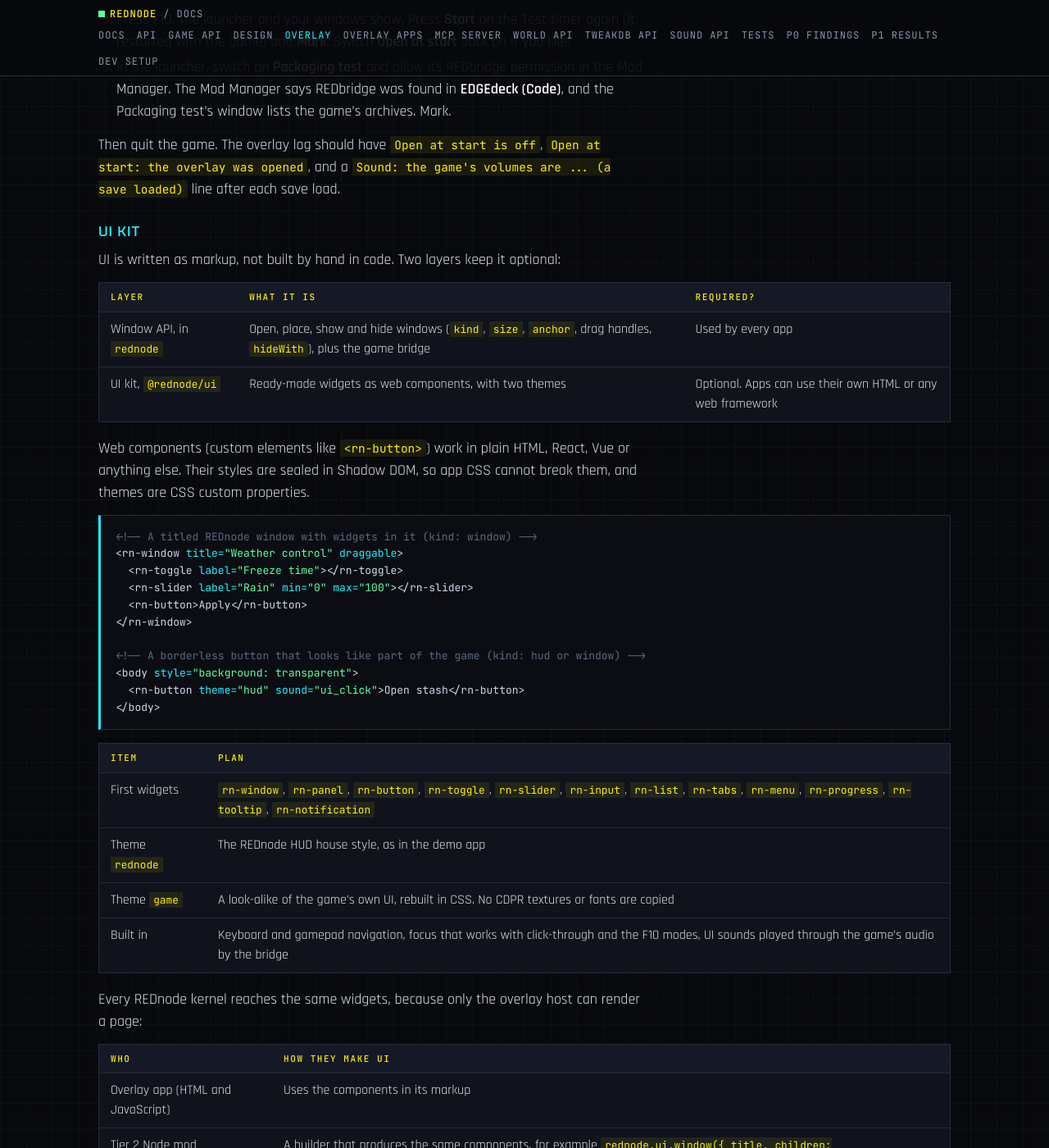
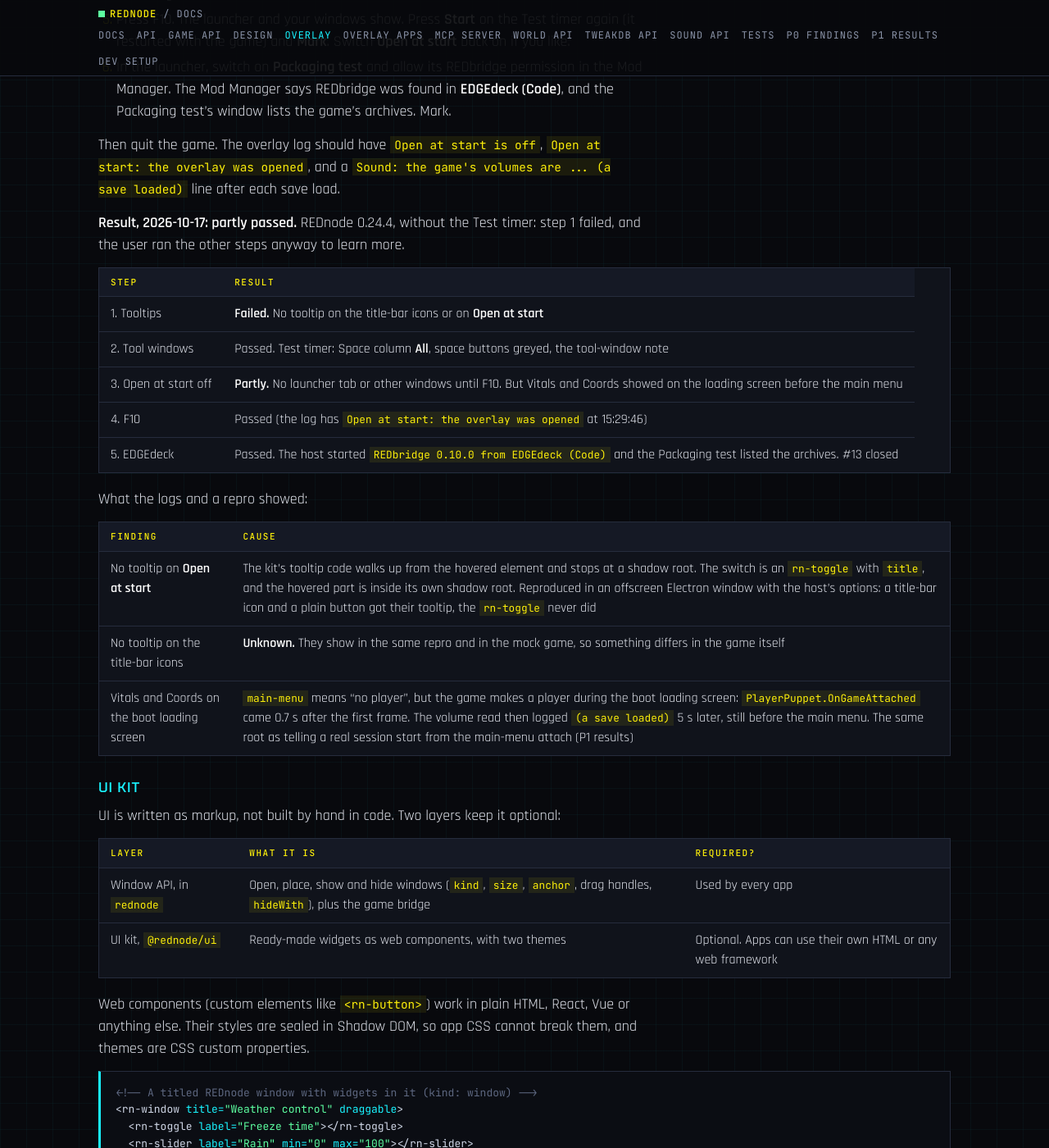
Before and after one commit to CyberbuildsAI/REDnode, a Jekyll site: the page built from docs/overlay.md, in a window 1280 px wide and 1400 px high, scrolled down 34111 px. Shown: the whole window at 82% size. Built offline with Jekyll 4.4.1, drawn with Linux system fonts in a browser that asks for light colours; our own code applies the rules of GitHub Pages for plain Markdown files.

Commit message:
Polish and EDGEdeck test, 0.24.4: partly passed
EDGEdeck's REDbridge, tool windows and F10 passed. No tooltips showed in
the game, and Vitals and Coords showed on the boot loading screen, since
the game makes a player there.

Co-Authored-By: Claude Opus 5.5 <noreply@anthropic.com>

```diff
--- a/docs/overlay.md
+++ b/docs/overlay.md
@@ -718,6 +718,24 @@ Before starting the game, for step 5: install EDGEdeck in VS Code and press its
 
 Then quit the game. The overlay log should have `Open at start is off`, `Open at start: the overlay was opened`, and a `Sound: the game's volumes are ... (a save loaded)` line after each save load.
 
+**Result, 2026-10-17: partly passed.** REDnode 0.24.4, without the Test timer: step 1 failed, and the user ran the other steps anyway to learn more.
+
+| Step | Result |
+|---|---|
+| 1. Tooltips | **Failed.** No tooltip on the title-bar icons or on **Open at start** |
+| 2. Tool windows | Passed. Test timer: Space column **All**, space buttons greyed, the tool-window note |
+| 3. Open at start off | **Partly.** No launcher tab or other windows until F10. But Vitals and Coords showed on the loading screen before the main menu |
+| 4. F10 | Passed (the log has `Open at start: the overlay was opened` at 15:29:46) |
+| 5. EDGEdeck | Passed. The host started `REDbridge 0.10.0 from EDGEdeck (Code)` and the Packaging test listed the archives. #13 closed |
+
+What the logs and a repro showed:
+
+| Finding | Cause |
+|---|---|
+| No tooltip on **Open at start** | The kit's tooltip code walks up from the hovered element and stops at a shadow root. The switch is an `rn-toggle` with `title`, and the hovered part is inside its own shadow root. Reproduced in an offscreen Electron window with the host's options: a title-bar icon and a plain button got their tooltip, the `rn-toggle` never did |
+| No tooltip on the title-bar icons | **Unknown.** They show in the same repro and in the mock game, so something differs in the game itself |
+| Vitals and Coords on the boot loading screen | `main-menu` means "no player", but the game makes a player during the boot loading screen: `PlayerPuppet.OnGameAttached` came 0.7 s after the first frame. The volume read then logged `(a save loaded)` 5 s later, still before the main menu. The same root as telling a real session start from the main-menu attach (P1 results) |
+
 ### UI kit
 
 UI is written as markup, not built by hand in code. Two layers keep it optional:
```
Also changed, not shown: CLAUDE.md (+1 -1 lines), docs/index.md (+1 -1 lines), docs/testing.md (+2 -2 lines).
